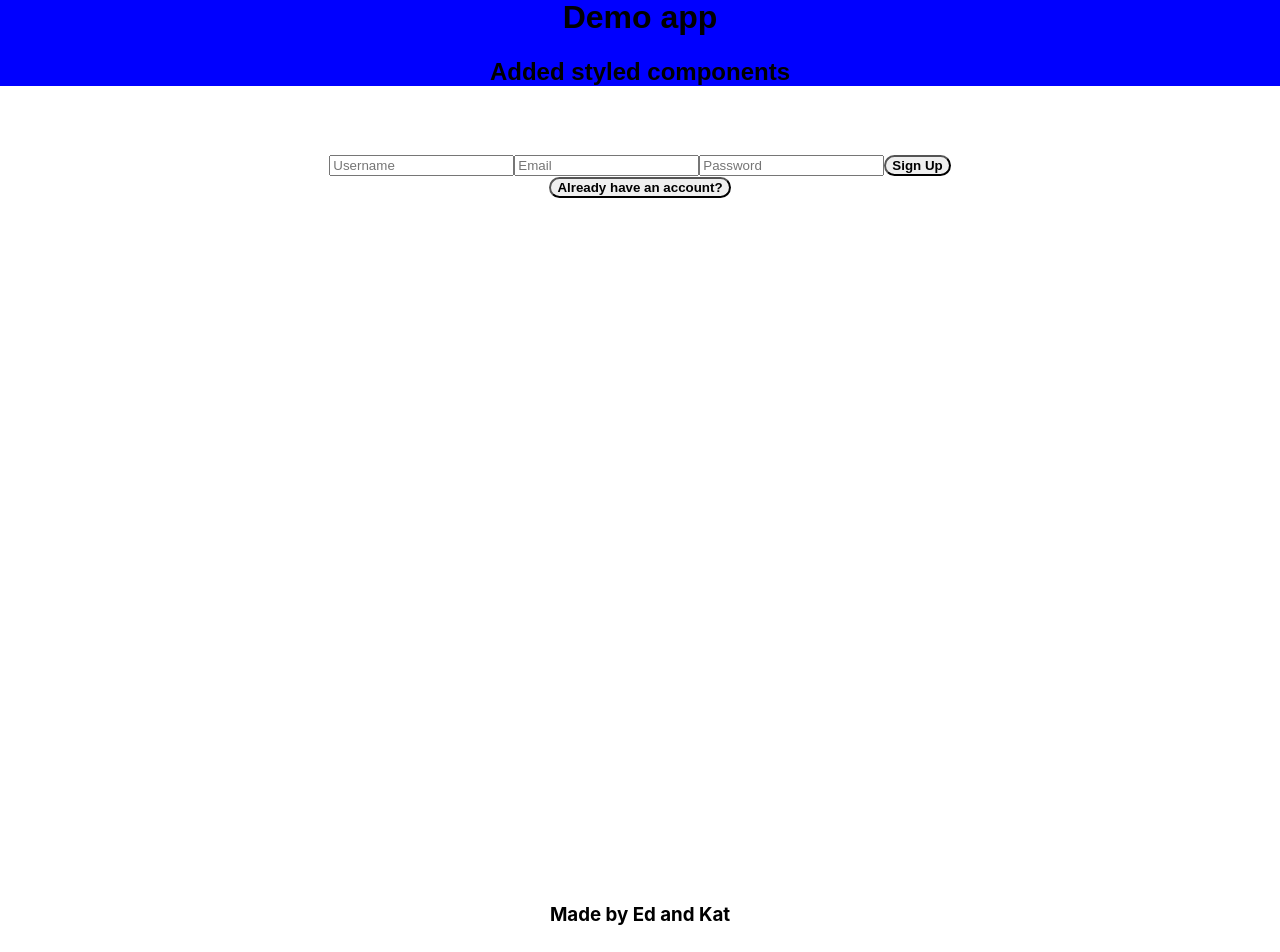
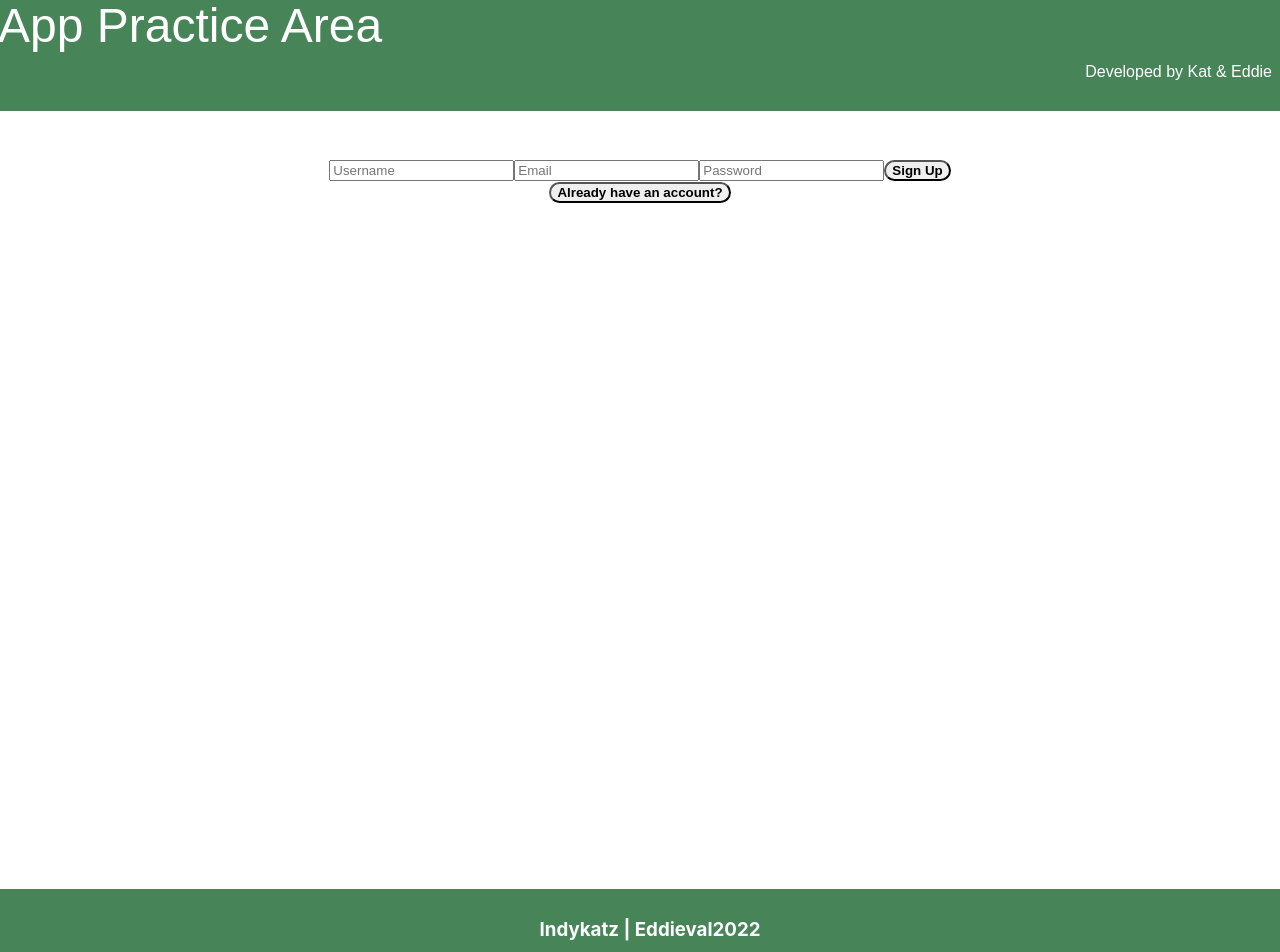
Before and after one commit to Indykatz/demo_react, a React (Create React App) app: page / in a window 1280 px wide. Shown: the top 952 px of the page. Built offline with nearby package versions, Linux system fonts and the light colour scheme.

Commit message:
kat styles

```diff
--- a/src/components/footer.js
+++ b/src/components/footer.js
@@ -2,7 +2,7 @@ import { FooterStyle } from "../styles/footer.styled";
 const Footer = () => {
   return (
     <FooterStyle>
-      <h3>Made by Ed and Kat</h3>
+      <h3>Indykatz | Eddieval2022</h3>
     </FooterStyle>
   );
 };
--- a/src/components/header.js
+++ b/src/components/header.js
@@ -1,10 +1,10 @@
-import {HeaderStyle} from "../styles/header.styled"
+import { HeaderStyle, HeaderH1, HeaderH2 } from "../styles/header.styled";
 
 const Header = () => {
   return (
     <HeaderStyle>
-      <h1>Demo app</h1>
-      <h2>Added styled components</h2>
+      <HeaderH1>App Practice Area</HeaderH1>
+      <HeaderH2>Developed by Kat & Eddie</HeaderH2>
     </HeaderStyle>
   );
 };
--- a/src/pages/contests.js
+++ b/src/pages/contests.js
@@ -1,5 +1,6 @@
 import { useEffect, useState } from "react";
 import Navbar from "../components/navbar";
+import { FlexBox, EachBox } from "../styles/contests.styed";
 
 const Contests = ({ setter, user }) => {
   // useState
@@ -30,9 +31,9 @@ const Contests = ({ setter, user }) => {
       <h1>Welcome {user}</h1>
       <div>
         {error && <p>{error}</p>}
-        <div>
+        <FlexBox>
           {contests.map((contest) => (
-            <div key={contest.id}>
+            <EachBox key={contest.id}>
               <h3>{contest.name}</h3>
               {contest.url}
               <ul>
@@ -41,9 +42,9 @@ const Contests = ({ setter, user }) => {
                 <li>{contest.site}</li>
                 <li>{contest.status}</li>
               </ul>
-            </div>
+            </EachBox>
           ))}
-        </div>
+        </FlexBox>
       </div>
     </div>
   );
--- /dev/null
+++ b/src/styles/contests.styed.js
@@ -0,0 +1,25 @@
+import styled from "styled-components";
+
+export const TheContest = styled.div`
+  text-align: center;
+`;
+
+export const FlexBox = styled.div`
+  display: flex;
+  flex-wrap: wrap;
+  justify-content: space-evenly;
+`;
+
+export const EachBox = styled.div`
+  height: auto;
+  width: 500px;
+  text-align: left;
+  padding: 20px;
+  margin: 10px;
+  border-radius: 6px;
+  font-weight: bold;
+  font-size: large;
+  border: 1px solid #478559;
+  color: black;
+  text-justify: inter-word;
+`;
--- a/src/styles/footer.styled.js
+++ b/src/styles/footer.styled.js
@@ -2,4 +2,9 @@ import styled from "styled-components";
 
 export const FooterStyle = styled.div`
   bottom: 0px;
+  background-color: #478559;
+  padding: 10px;
+  text-align: center;
+  color: white;
+  width: 100%;
 `;
--- a/src/styles/header.styled.js
+++ b/src/styles/header.styled.js
@@ -1,8 +1,22 @@
 import styled from "styled-components";
 
 export const HeaderStyle = styled.div`
-background-color: blue;
-font-family: sans-serif;
-margin: -22px;
-`
+  background-color: #478559;
+  font-family: sans-serif;
+  margin: -22px;
+  padding: 20px;
+`;
 //want to fix margin -25px
+
+export const HeaderH1 = styled.div`
+  text-align: left;
+  color: white;
+  font-size: 300%;
+`;
+
+export const HeaderH2 = styled.div`
+  text-align: right;
+  color: white;
+  font-size: 100%;
+  padding: 10px;
+`;
```
